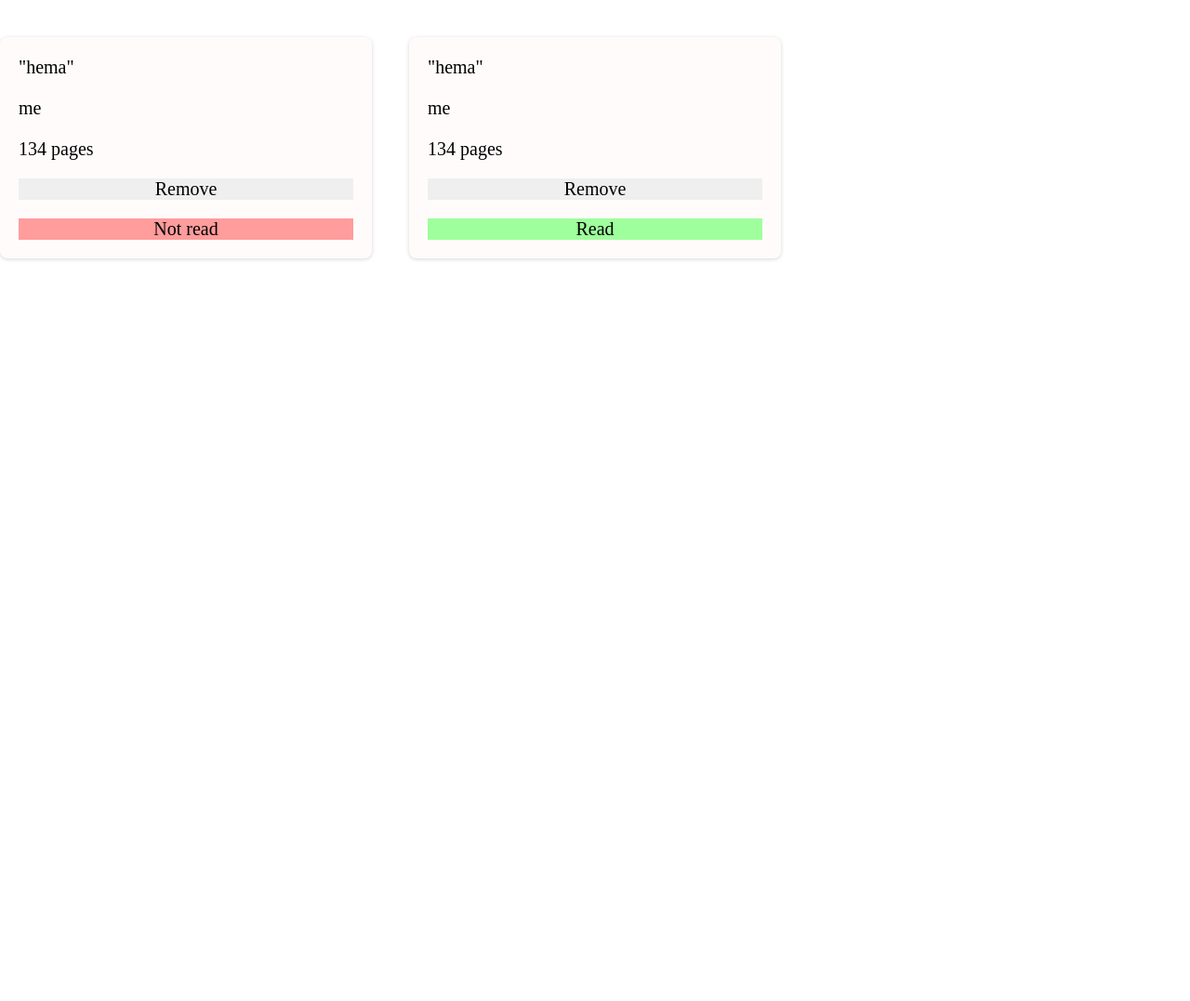
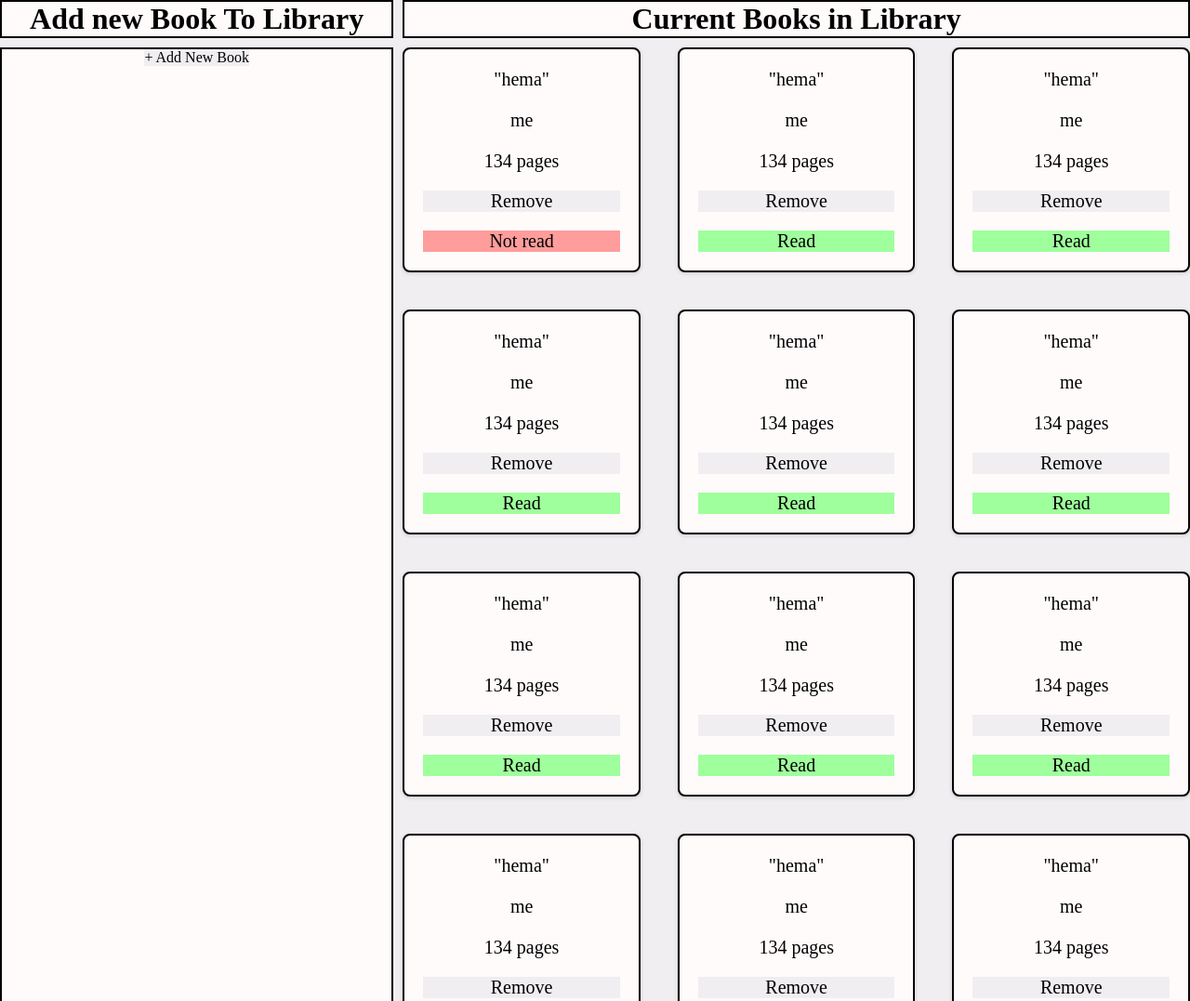
Before and after one commit to 5TQ6/Library2, a plain HTML site: page index.html in a window 1280 px wide. Shown: the top 1077 px of the page at 93% size. Before the commit the page ends 800 px from the top, so only its background shows below. Drawn offline with Linux system fonts and the light colour scheme.

Commit message:
Added a new book button that brings up a form for the user to input details

```diff
--- a/index.html
+++ b/index.html
@@ -7,8 +7,45 @@
     <link rel="stylesheet" href="styles.css">
     <script src="script.js" defer></script>
     <title>Library</title>
+
 </head>
-    <div class="books-grid" id="booksGrid"></div>
+
 <body>
+    <div class="container">
+        <div class="form-heading">
+            <h1>Add new Book To Library</h1>
+        </div>
+        <div class="books-heading">
+            <h1>Current Books in Library</h1>
+        </div>
+        <div class="form">
+            <button class="addBtn" onclick="showForm()">+ Add New Book</button>
+            <div class="add-book-div" id="add-book-div">
+                <form id="add-book">
+
+                    <label for="Title">Title:
+                        <input type="text" id="Title" name="Title">
+                    </label>
+
+                    <label for="Author">Author:
+                    <input type="text" id="Author" name="Author">
+                    </label>
+
+                    <label for="Pages">Pages:
+                    <input type="number" id="Pages" name="Pages">
+                    </label>
+
+                    <label for="Read">Did you read it?
+                    <input type="checkbox" id="Read" name="Read">
+                    </label>
+
+                </form>
+                <button type="submit" class="submit-button">Submit To library</button>
+                <button type="reset" class="reset-button">Reset Form</button>
+            </div>
+        </div>
+
+        <div class="books-grid" id="booksGrid"></div>
+    </div>
 </body>
 </html>
--- a/script.js
+++ b/script.js
@@ -1,6 +1,7 @@
 let myLibrary = [];
 
- const booksGrid = document.getElementById('booksGrid')
+const booksGrid = document.getElementById('booksGrid')
+const formDiv = document.getElementById('add-book-div')
 
 //object constructor
 function Book(title, author, pages, isRead) {
@@ -58,7 +59,6 @@ function createBookCard(book) {
          readBtn.classList.add('btn-light-red')
         }
 
-
     bookCard.appendChild(title)
     bookCard.appendChild(author)
     bookCard.appendChild(pages)
@@ -67,5 +67,20 @@ function createBookCard(book) {
     booksGrid.appendChild(bookCard)
 }
 
+function showForm() {
+    formDiv.classList.toggle('unhide');
+}
+
 addBookToLibrary('hema','me',134, false);
 addBookToLibrary('hema','me',134, true);
+addBookToLibrary('hema','me',134, true);
+addBookToLibrary('hema','me',134, true);
+addBookToLibrary('hema','me',134, true);
+addBookToLibrary('hema','me',134, true);
+addBookToLibrary('hema','me',134, true);
+addBookToLibrary('hema','me',134, true);
+addBookToLibrary('hema','me',134, true);
+addBookToLibrary('hema','me',134, true);
+addBookToLibrary('hema','me',134, true);
+addBookToLibrary('hema','me',134, true);
+addBookToLibrary('hema','me',134, true);
--- a/styles.css
+++ b/styles.css
@@ -24,6 +24,10 @@
   margin: 0;
 }
 
+body {
+    background-color: var(--grey);
+}
+
 button,
 input {
 border: none;
@@ -33,6 +37,12 @@ font-size: inherit;
 font-weight: inherit;
 cursor: pointer;
 outline: none;
+background-color: var(--grey);
+}
+
+input[type='text'],
+input[type='number'] {
+  cursor: text;
 }
 
 .book-card {
@@ -50,9 +60,13 @@ outline: none;
 
 .books-grid {
     display: grid;
-    grid-template-columns: repeat(auto-fill, minmax(300px, 1fr));
+    grid-template-columns: repeat(auto-fit, minmax(250px, 1fr));
+    grid-template-rows: repeat(auto-fit, minmax(200px,1fr));
     gap: var(--spacing-xl);
-    margin-top: var(--spacing-xl);
+    border: none;
+    align-items: flex-start;
+    background-color: var(--grey);
+
   }
 
   .btn-light-green {
@@ -62,3 +76,41 @@ outline: none;
   .btn-light-red {
     background-color: var(--light-red);
   }
+
+  .container {
+    background-color: var(--grey);
+    display: grid;
+    grid-template-columns: 1fr 2fr;
+    grid-template-rows: .1fr;
+    text-align: center;
+    min-height: 100vh;
+    gap: 10px;
+    border: none;
+  }
+
+  .add-book-div {
+    display: flex;
+    flex-direction: column;
+    gap: 10px;
+    border: none;
+    margin-top: 20px;
+    scale: 0;
+    transition: 0.2s ease-in-out;
+  }
+
+  #add-book {
+    display: flex;
+    flex-direction: column;
+    gap: 10px;
+    align-items: center;
+    justify-content: center;
+  }
+
+  .unhide {
+    scale: 1;
+  }
+
+  div {
+    border: 2px black solid;
+    background-color: #fffbfb;
+  }
```
